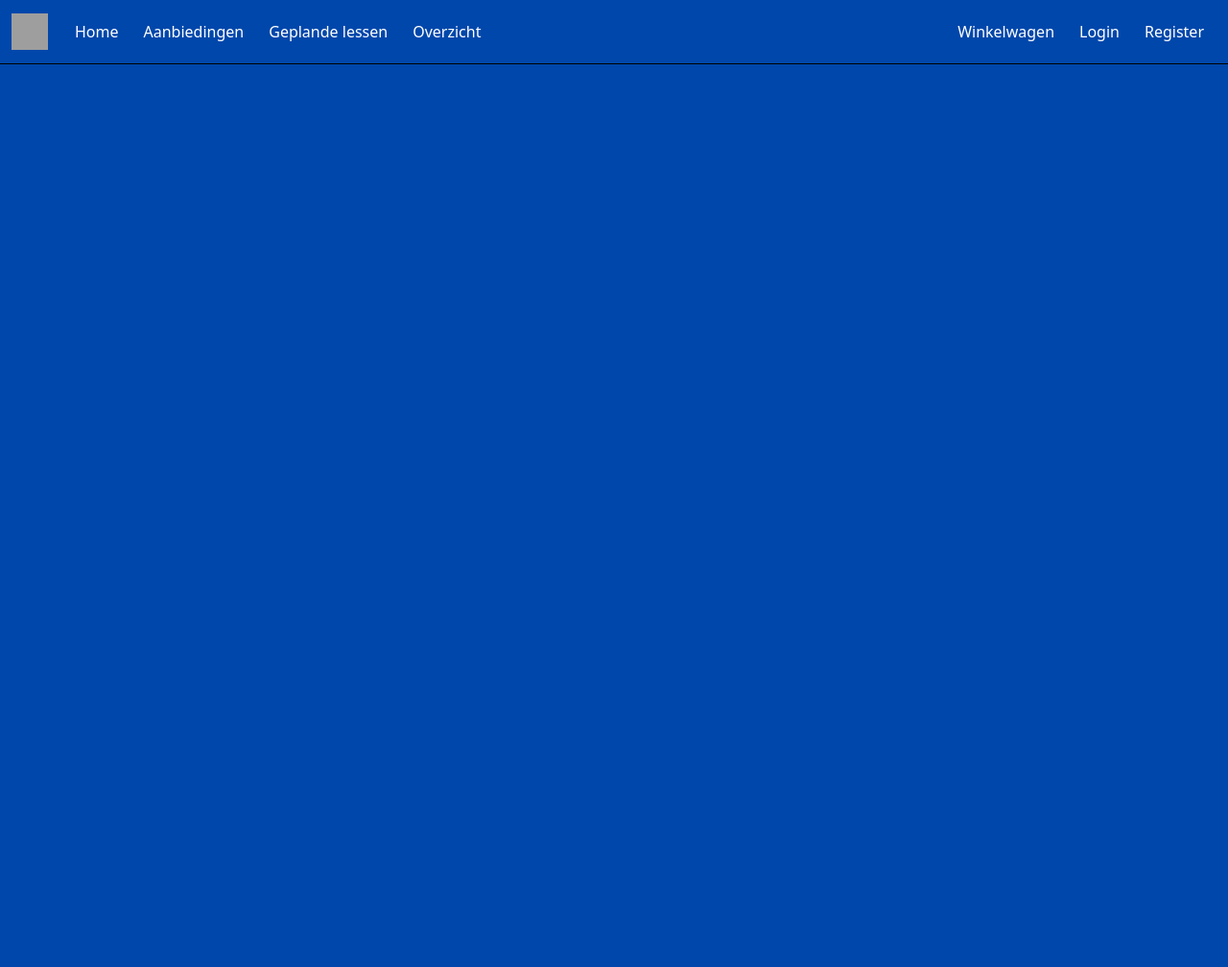
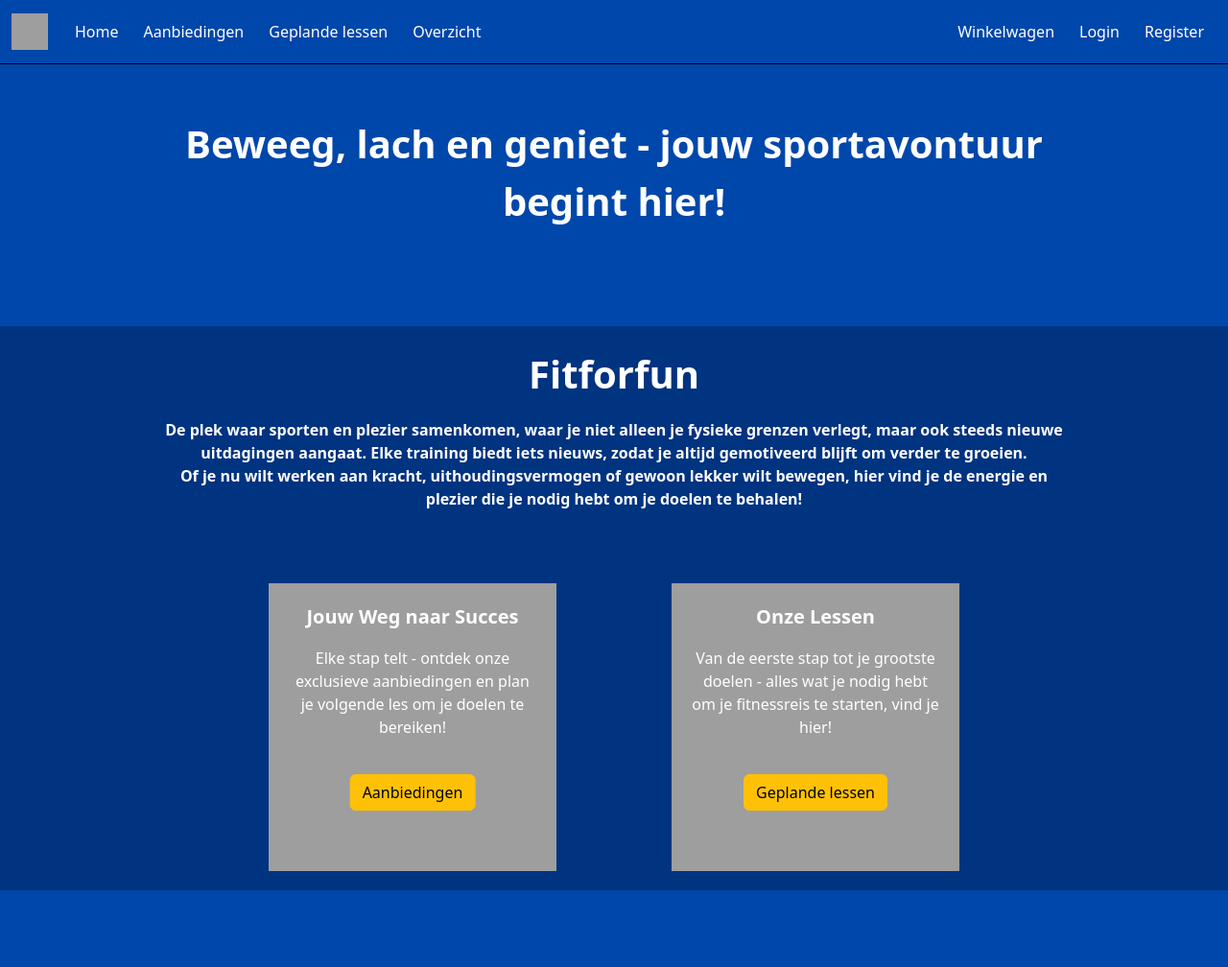
Before and after one commit to LuukvdBilt/FitForFun, a PHP site: page /Homepagina/index.php in a window 1280 px wide. Shown: the whole page at 96% size. Before the commit the page ends 67 px from the top, so only its background shows below. Run offline with PHP 8.4, Linux system fonts and the light colour scheme; grey boxes are pictures that could not be loaded.

Commit message:
Homepagina

```diff
--- a/Homepagina/index.php
+++ b/Homepagina/index.php
@@ -54,6 +54,29 @@
       </nav>
 
     <div class="containerfirst">
+      <div class="Subtitle">Beweeg, lach en geniet - jouw sportavontuur begint hier!
+      </div>
+      <div id="textcontainer">
+        <div class="Subtitle">
+          <p>Fitforfun</p>
+          <p class="normalfont">De plek waar sporten en plezier samenkomen, waar je niet alleen je fysieke grenzen verlegt,
+            maar ook steeds nieuwe uitdagingen aangaat. Elke training biedt iets nieuws, zodat je altijd gemotiveerd blijft
+            om verder te groeien. <br> Of je nu wilt werken aan kracht, uithoudingsvermogen of gewoon lekker wilt bewegen,
+            hier vind je de energie en plezier die je nodig hebt om je doelen te behalen!</p>
+        </div>
+        <div class="customcard-container">
+          <div class="customcard"><p class="cardsub">Jouw Weg naar Succes</p>
+            <p class="normalfont">Elke stap telt - ontdek onze exclusieve aanbiedingen en plan je volgende les om je doelen te bereiken!</p>
+            <button type="button" class="btn btn-warning btncard">Aanbiedingen</button>
+          </div>
+          <div class="customcard">
+            <p class="cardsub">Onze Lessen</p>
+            <p class="normalfont">Van de eerste stap tot je grootste doelen - alles wat je nodig hebt om je fitnessreis te starten, vind je hier!</p>
+            <button type="button" class="btn btn-warning btncard">Geplande lessen</button>
+          </div>
+        </div>
+      </div>
+      </div>
+    </div>
 
-    </div>
 </html>
--- a/Homepagina/script.js
+++ b/Homepagina/script.js
@@ -0,0 +1 @@
+// btncard href
--- a/Homepagina/style.css
+++ b/Homepagina/style.css
@@ -4,6 +4,16 @@ body {
     background-size: cover;
     background-position: center;
     padding-top: 80px;
+}
+
+.normalfont {
+    color: white;
+    font-size: 16px;
+}
+.cardsub {
+    font-size: 20px;
+    color: white;
+    font-weight: bold;
 }
 
 .container {
@@ -54,3 +64,49 @@ h1 {
 .containerfirst {
     height: auto;
 }
+
+.Subtitle {
+    max-width: 1000px;
+    margin: 20px auto;
+    text-align: center;
+    color: white;
+    font-size: 40px;
+    font-weight: bold;
+    padding: 20px;
+}
+
+#textcontainer {
+    background-color: #003380;
+    margin: 80px auto;
+    max-width: 1300px;
+    height: 500px;
+    position: relative;
+    height: auto;
+}
+
+.customcard-container {
+    display: flex;
+    justify-content: center;
+    flex-wrap: wrap;
+    gap: 80px;
+    position: relative;
+    top: 60%;
+    width: 100%;
+}
+
+.customcard {
+    background-color: rgb(158, 158, 158);
+    text-align: center;
+    margin: 20px;
+    width: 300px;
+    height: 300px;
+    display: inline-block;
+    vertical-align: top;
+    padding: 20px;
+}
+
+.btncard {
+    position: absolute;
+    top: 70%;
+    transform: translate(-50%, -50%);
+}
```
